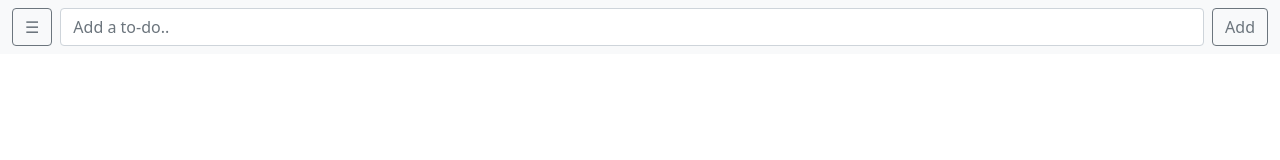
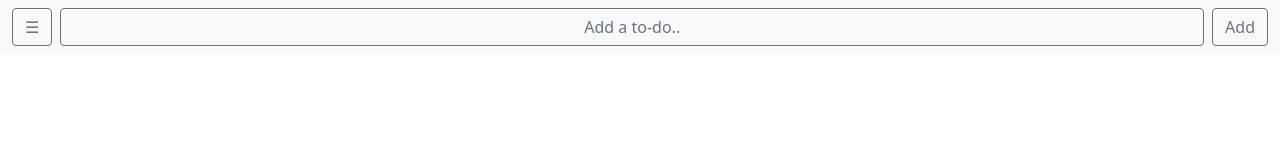
Before and after one commit to keytonic/droodo, a plain HTML site: page index.html in a window 1280 px wide. Drawn offline with nearby package versions, Linux system fonts and the light colour scheme.

Commit message:
Update index.html

```diff
--- a/index.html
+++ b/index.html
@@ -15,7 +15,7 @@
 	  <div class="container-fluid">
 	    <form class="d-flex flex-row justify-content-around " style="width:100%;">
 	      <button class="btn btn btn-outline-secondary" type="button">☰</button>
-	      <input class="form-control mx-2" type="text" placeholder="Add a to-do.." aria-label="">
+	      <input class="form-control mx-2 btn btn-outline-secondary" type="text" placeholder="Add a to-do.." aria-label="">
 	      <button class="btn btn btn-outline-secondary" type="button">Add</button>
 	    </form>
 	  </div>
```
